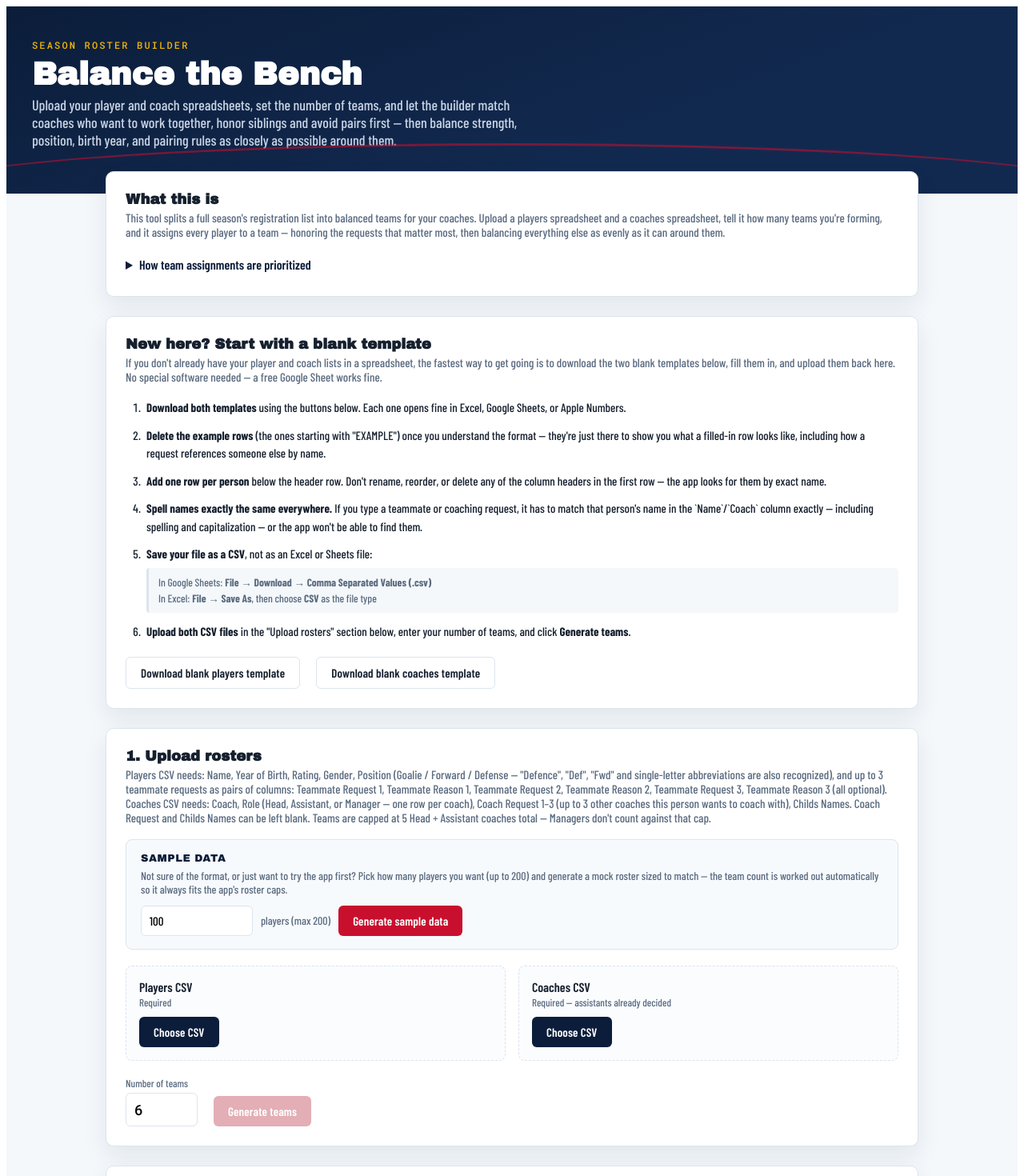
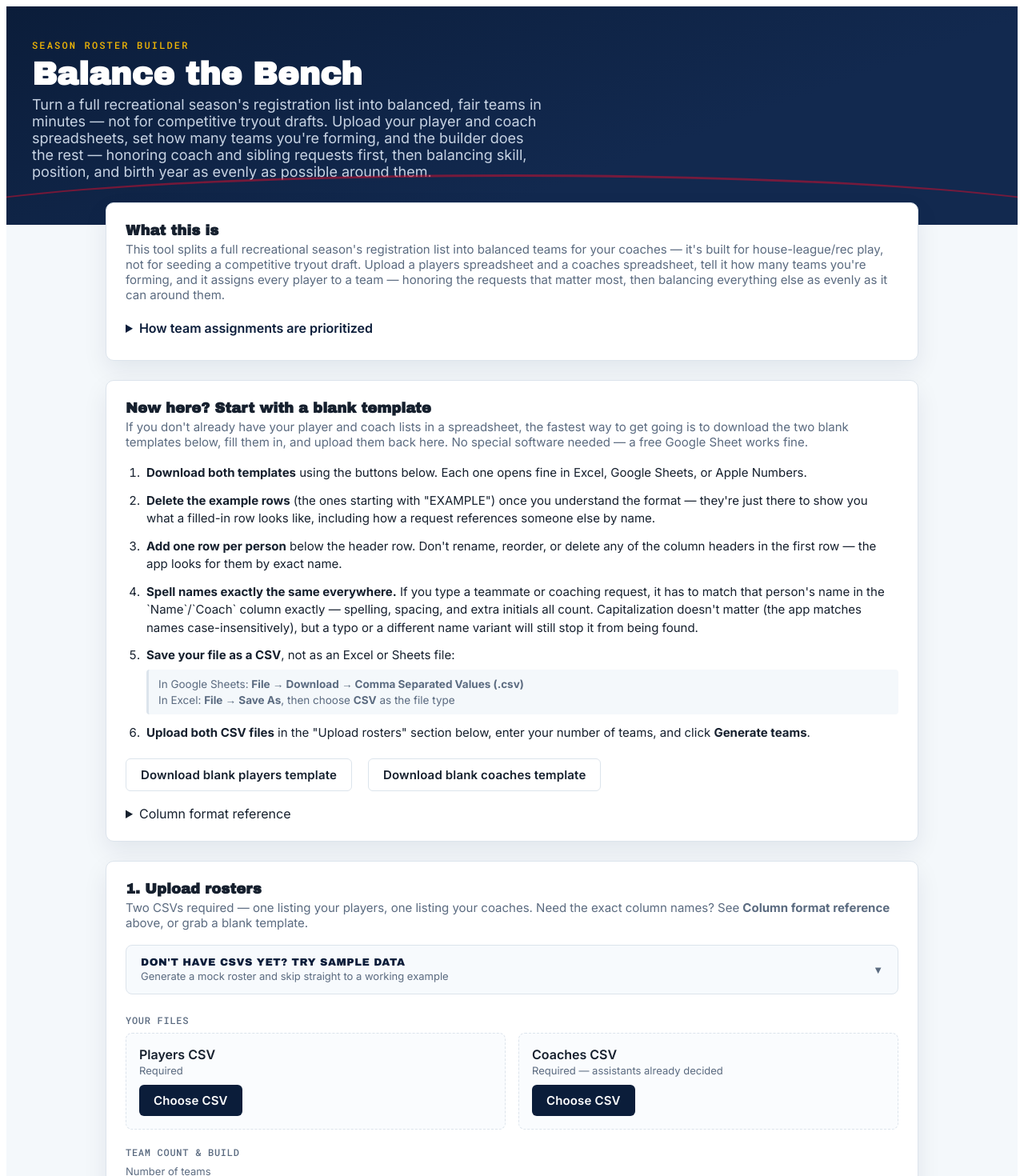
Before and after one commit to michelecurrie/team-balancer, a React (Vite) app: page / in a window 1280 px wide. Shown: the top 1470 px of the page at 80% size. Built offline with nearby package versions, Linux system fonts and the light colour scheme.

Commit message:
Formatting and Wording Updates

```diff
--- a/src/App.jsx
+++ b/src/App.jsx
@@ -1355,6 +1355,7 @@ export default function TeamBalancer() {
   const [ran, setRan] = useState(false);
   const [mockPlayerCount, setMockPlayerCount] = useState(100);
   const [mockData, setMockData] = useState(null);
+  const [sampleOpen, setSampleOpen] = useState(false);
 
   const generateMock = () => {
     const n = Math.max(20, Math.min(200, parseInt(mockPlayerCount, 10) || 100));
@@ -1397,7 +1398,7 @@ export default function TeamBalancer() {
   return (
     <div className="app">
       <style>{`
-        @import url('https://fonts.googleapis.com/css2?family=Archivo+Black&family=Barlow+Condensed:wght@500;600;700&family=Roboto+Mono:wght@500&display=swap');
+        @import url('https://fonts.googleapis.com/css2?family=Archivo+Black&family=Inter:wght@400;500;600;700&family=Roboto+Mono:wght@500&display=swap');
         :root {
           --ice: #F4F8FB;
           --rink-navy: #0B1D3A;
@@ -1411,7 +1412,7 @@ export default function TeamBalancer() {
         }
         * { box-sizing: border-box; }
         .app {
-          font-family: 'Barlow Condensed', sans-serif;
+          font-family: 'Inter', sans-serif;
           background: var(--ice);
           color: var(--ink);
           min-height: 100%;
@@ -1468,25 +1469,59 @@ export default function TeamBalancer() {
         }
         .panel .sub { color: var(--muted); font-size: 15px; margin: 0 0 18px; }
         .fileRow { display: grid; grid-template-columns: repeat(auto-fit, minmax(220px,1fr)); gap: 16px; }
+        .stepLabel {
+          font-family: 'Roboto Mono', monospace;
+          font-size: 12px;
+          text-transform: uppercase;
+          letter-spacing: 0.06em;
+          color: var(--muted);
+          margin: 0 0 8px;
+        }
         .sampleBox {
           background: #F7FAFD;
           border: 1px solid var(--border);
           border-radius: 8px;
-          padding: 16px 18px;
-          margin-bottom: 20px;
-        }
+          margin-bottom: 24px;
+          overflow: hidden;
+        }
+        .sampleBox-toggle {
+          width: 100%;
+          display: flex;
+          align-items: center;
+          justify-content: space-between;
+          gap: 12px;
+          background: none;
+          border: none;
+          cursor: pointer;
+          padding: 14px 18px;
+          text-align: left;
+          font-family: 'Inter', sans-serif;
+        }
+        .sampleBox-toggle:hover { background: #EFF4FA; }
+        .sampleBox-toggle-text { display: flex; flex-direction: column; gap: 2px; }
         .sampleBox-label {
           font-family: 'Archivo Black', sans-serif;
           font-size: 13px;
           text-transform: uppercase;
           letter-spacing: 0.04em;
           color: var(--rink-navy);
-          margin-bottom: 6px;
-        }
-        .sampleBox-hint { font-size: 14px; color: var(--muted); margin: 0 0 12px; }
+        }
+        .sampleBox-tagline { font-size: 13px; color: var(--muted); }
+        .sampleBox-chevron {
+          font-size: 13px;
+          color: var(--muted);
+          transition: transform 0.15s ease;
+          flex-shrink: 0;
+        }
+        .sampleBox-chevron.open { transform: rotate(180deg); }
+        .sampleBox-body {
+          padding: 4px 18px 18px;
+          border-top: 1px solid var(--border);
+        }
+        .sampleBox-hint { font-size: 14px; color: var(--muted); margin: 14px 0 12px; }
         .sampleBox-row { display: flex; align-items: center; gap: 10px; flex-wrap: wrap; }
         .sampleSelect {
-          font-family: 'Barlow Condensed', sans-serif;
+          font-family: 'Inter', sans-serif;
           font-size: 15px;
           padding: 9px 10px;
           border: 1px solid var(--border);
@@ -1505,7 +1540,7 @@ export default function TeamBalancer() {
         .fileDrop-hint { color: var(--muted); font-size: 13px; margin: 2px 0 10px; }
         .fileDrop-name { margin-top: 8px; font-size: 13px; color: #1B7A43; font-weight: 600; }
         .btn {
-          font-family: 'Barlow Condensed', sans-serif;
+          font-family: 'Inter', sans-serif;
           font-weight: 600;
           font-size: 15px;
           border-radius: 6px;
@@ -1593,6 +1628,15 @@ export default function TeamBalancer() {
         .statBar-fill { height: 100%; background: var(--rink-navy); }
         .rosterList { margin-top: 12px; border-top: 1px solid var(--border); padding-top: 10px; max-height: 220px; overflow-y: auto; }
         .rosterRow { display: flex; justify-content: space-between; font-size: 14px; padding: 3px 0; }
+        .teamCard-stats {
+          display: flex;
+          flex-direction: column;
+          gap: 3px;
+          font-size: 13px;
+          color: var(--muted);
+          font-family: 'Roboto Mono', monospace;
+          margin-top: 10px;
+        }
         .rosterRow .pos { color: var(--muted); font-family: 'Roboto Mono', monospace; font-size: 11px; }
         .footerActions { display: flex; gap: 12px; margin-top: 24px; }
         .emptyState { text-align: center; padding: 40px 20px; color: var(--muted); }
@@ -1648,10 +1692,11 @@ export default function TeamBalancer() {
         <div className="hero-eyebrow">Season Roster Builder</div>
         <h1>Balance the Bench</h1>
         <p>
-          Upload your player and coach spreadsheets, set the number of teams, and let the builder
-          match coaches who want to work together, honor siblings and avoid pairs first — then
-          balance strength, position, birth year, and pairing rules as closely as possible around
-          them.
+          Turn a full recreational season's registration list into balanced, fair teams in
+          minutes — not for competitive tryout drafts. Upload your player and coach spreadsheets,
+          set how many teams you're forming, and the builder does the rest — honoring coach and
+          sibling requests first, then balancing skill, position, and birth year as evenly as
+          possible around them.
         </p>
       </div>
 
@@ -1659,10 +1704,12 @@ export default function TeamBalancer() {
         <div className="panel howPanel">
           <h2>What this is</h2>
           <p className="sub" style={{ marginBottom: 16 }}>
-            This tool splits a full season's registration list into balanced teams for your
-            coaches. Upload a players spreadsheet and a coaches spreadsheet, tell it how many
-            teams you're forming, and it assigns every player to a team — honoring the requests
-            that matter most, then balancing everything else as evenly as it can around them.
+            This tool splits a full recreational season's registration list into balanced teams
+            for your coaches — it's built for house-league/rec play, not for seeding a
+            competitive tryout draft. Upload a players spreadsheet and a coaches spreadsheet, tell
+            it how many teams you're forming, and it assigns every player to a team — honoring
+            the requests that matter most, then balancing everything else as evenly as it can
+            around them.
           </p>
           <details>
             <summary>How team assignments are prioritized</summary>
@@ -1758,8 +1805,9 @@ export default function TeamBalancer() {
             <li>
               <strong>Spell names exactly the same everywhere.</strong> If you type a teammate or
               coaching request, it has to match that person's name in the `Name`/`Coach` column
-              exactly — including spelling and capitalization — or the app won't be able to find
-              them.
+              exactly — spelling, spacing, and extra initials all count. Capitalization doesn't
+              matter (the app matches names case-insensitively), but a typo or a different name
+              variant will still stop it from being found.
             </li>
             <li>
               <strong>Save your file as a CSV</strong>, not as an Excel or Sheets file:
@@ -1789,27 +1837,82 @@ export default function TeamBalancer() {
               Download blank coaches template
             </button>
           </div>
+          <details style={{ marginTop: 18 }}>
+            <summary>Column format reference</summary>
+            <div className="howBody">
+              <p>
+                <strong>Players CSV</strong> — one row per player, with these columns:
+              </p>
+              <ul className="balanceList">
+                <li><strong>Name</strong></li>
+                <li><strong>Year of Birth</strong></li>
+                <li><strong>Rating</strong></li>
+                <li><strong>Gender</strong></li>
+                <li>
+                  <strong>Position</strong> — Goalie, Forward, or Defense ("Defence", "Def",
+                  "Fwd" and single-letter abbreviations are also recognized)
+                </li>
+                <li>
+                  <strong>Teammate Request 1 / 2 / 3</strong> and{" "}
+                  <strong>Teammate Reason 1 / 2 / 3</strong> — up to 3 optional pairs, each
+                  request naming another player and each reason being one of{" "}
+                  <strong>Sibling</strong>, <strong>Avoid</strong>,{" "}
+                  <strong>Transportation</strong>, or <strong>Friend</strong>
+                </li>
+              </ul>
+              <p className="howBody-note">
+                <strong>Coaches CSV</strong> — one row per coach, with these columns:
+              </p>
+              <ul className="balanceList">
+                <li><strong>Coach</strong></li>
+                <li>
+                  <strong>Role</strong> — Head, Assistant, or Manager
+                </li>
+                <li>
+                  <strong>Coach Request 1 / 2 / 3</strong> — up to 3 optional requests, each
+                  naming another coach (any role) this person wants to coach with
+                </li>
+                <li>
+                  <strong>Childs Names</strong> — optional; semicolon-separated if more than one
+                </li>
+              </ul>
+              <p className="howBody-note">
+                Teams are capped at 5 Head + Assistant coaches total — Managers don't count
+                against that cap.
+              </p>
+            </div>
+          </details>
         </div>
 
         <div className="panel">
           <h2>1. Upload rosters</h2>
           <p className="sub">
-            Players CSV needs: Name, Year of Birth, Rating, Gender, Position (Goalie / Forward /
-            Defense — "Defence", "Def", "Fwd" and single-letter abbreviations are also recognized),
-            and up to 3 teammate requests as pairs of columns: Teammate Request 1, Teammate Reason
-            1, Teammate Request 2, Teammate Reason 2, Teammate Request 3, Teammate Reason 3 (all
-            optional). Coaches CSV needs: Coach, Role (Head, Assistant, or Manager — one row per
-            coach), Coach Request 1–3 (up to 3 other coaches this person wants to coach with),
-            Childs Names. Coach Request and Childs Names can be left blank. Teams are capped at 5
-            Head + Assistant coaches total — Managers don't count against that cap.
+            Two CSVs required — one listing your players, one listing your coaches. Need the
+            exact column names? See <strong>Column format reference</strong> above, or grab a
+            blank template.
           </p>
 
           <div className="sampleBox">
-            <div className="sampleBox-label">Sample data</div>
+            <button
+              type="button"
+              className="sampleBox-toggle"
+              onClick={() => setSampleOpen((v) => !v)}
+              aria-expanded={sampleOpen}
+            >
+              <span className="sampleBox-toggle-text">
+                <span className="sampleBox-label">Don't have CSVs yet? Try sample data</span>
+                <span className="sampleBox-tagline">
+                  Generate a mock roster and skip straight to a working example
+                </span>
+              </span>
+              <span className={`sampleBox-chevron${sampleOpen ? " open" : ""}`}>▼</span>
+            </button>
+            {sampleOpen && (
+              <div className="sampleBox-body">
                 <p className="sampleBox-hint">
-              Not sure of the format, or just want to try the app first? Pick how many players you
-              want (up to 200) and generate a mock roster sized to match — the team count is worked
-              out automatically so it always fits the app's roster caps.
+                  Pick how many players you want (up to 200) and generate a mock roster sized to
+                  match — the team count is worked out automatically so it always fits the app's
+                  roster caps.
                 </p>
                 <div className="sampleBox-row">
                   <input
@@ -1830,8 +1933,8 @@ export default function TeamBalancer() {
                   <>
                     <p className="sampleBox-detail">
                       {mockData.totalPlayers} total players ({mockData.goalieCount} goalies,{" "}
-                  {mockData.skaterCount} skaters) across {mockData.teamCount} teams · birth years{" "}
-                  {mockData.birthYears.join(" / ")}
+                      {mockData.skaterCount} skaters) across {mockData.teamCount} teams · birth
+                      years {mockData.birthYears.join(" / ")}
                     </p>
                     <div className="sampleBox-row" style={{ marginTop: 10 }}>
                       <button className="btn btn-primary" onClick={loadMockIntoApp}>
@@ -1840,7 +1943,10 @@ export default function TeamBalancer() {
                       <button
                         className="btn btn-outline"
                         onClick={() =>
-                      downloadTextFile(`players_mock_${mockData.totalPlayers}.csv`, mockData.playersCSV)
+                          downloadTextFile(
+                            `players_mock_${mockData.totalPlayers}.csv`,
+                            mockData.playersCSV
+                          )
                         }
                       >
                         Download players CSV
@@ -1848,7 +1954,10 @@ export default function TeamBalancer() {
                       <button
                         className="btn btn-outline"
                         onClick={() =>
-                      downloadTextFile(`coaches_mock_${mockData.totalPlayers}.csv`, mockData.coachesCSV)
+                          downloadTextFile(
+                            `coaches_mock_${mockData.totalPlayers}.csv`,
+                            mockData.coachesCSV
+                          )
                         }
                       >
                         Download coaches CSV
@@ -1857,7 +1966,10 @@ export default function TeamBalancer() {
                   </>
                 )}
               </div>
-
+            )}
+          </div>
+
+          <p className="stepLabel">Your files</p>
           <div className="fileRow">
             <FileDrop
               label="Players CSV"
@@ -1878,7 +1990,9 @@ export default function TeamBalancer() {
               }}
             />
           </div>
-          <div className="controlsRow">
+
+          <p className="stepLabel" style={{ marginTop: 20 }}>Team count &amp; build</p>
+          <div className="controlsRow" style={{ marginTop: 8 }}>
             <div className="numInput">
               <label>Number of teams</label>
               <input
@@ -1989,15 +2103,17 @@ export default function TeamBalancer() {
                         <span>Fwd {fwdAvg}</span>
                         <span>Def {defAvg}</span>
                       </div>
-                      <div style={{ fontSize: 13, marginTop: 6, color: "var(--muted)" }}>
-                        {t.femaleCount} female ·{" "}
+                      <div className="teamCard-stats">
+                        <div>{t.femaleCount} female</div>
                         {Object.keys(t.birthYears)
                           .sort()
-                          .map((y) => `'${y.slice(-2)}: ${t.birthYears[y]}`)
-                          .join(" · ")}
-                      </div>
-                      <div style={{ fontSize: 13, marginTop: 2, color: "var(--muted)" }}>
-                        4+ rated: {t.highRatedCount} · Under 2 rated: {t.lowRatedCount}
+                          .map((y) => (
+                            <div key={y}>
+                              {y}: {t.birthYears[y]}
+                            </div>
+                          ))}
+                        <div>4+ rated: {t.highRatedCount}</div>
+                        <div>Under 2 rated: {t.lowRatedCount}</div>
                       </div>
                       <div className="rosterList">
                         {t.units
```
Also changed, not shown: 1 other file (tests, documents, lock files or other folders). Lines whose indentation alone changed are shown as unchanged.
